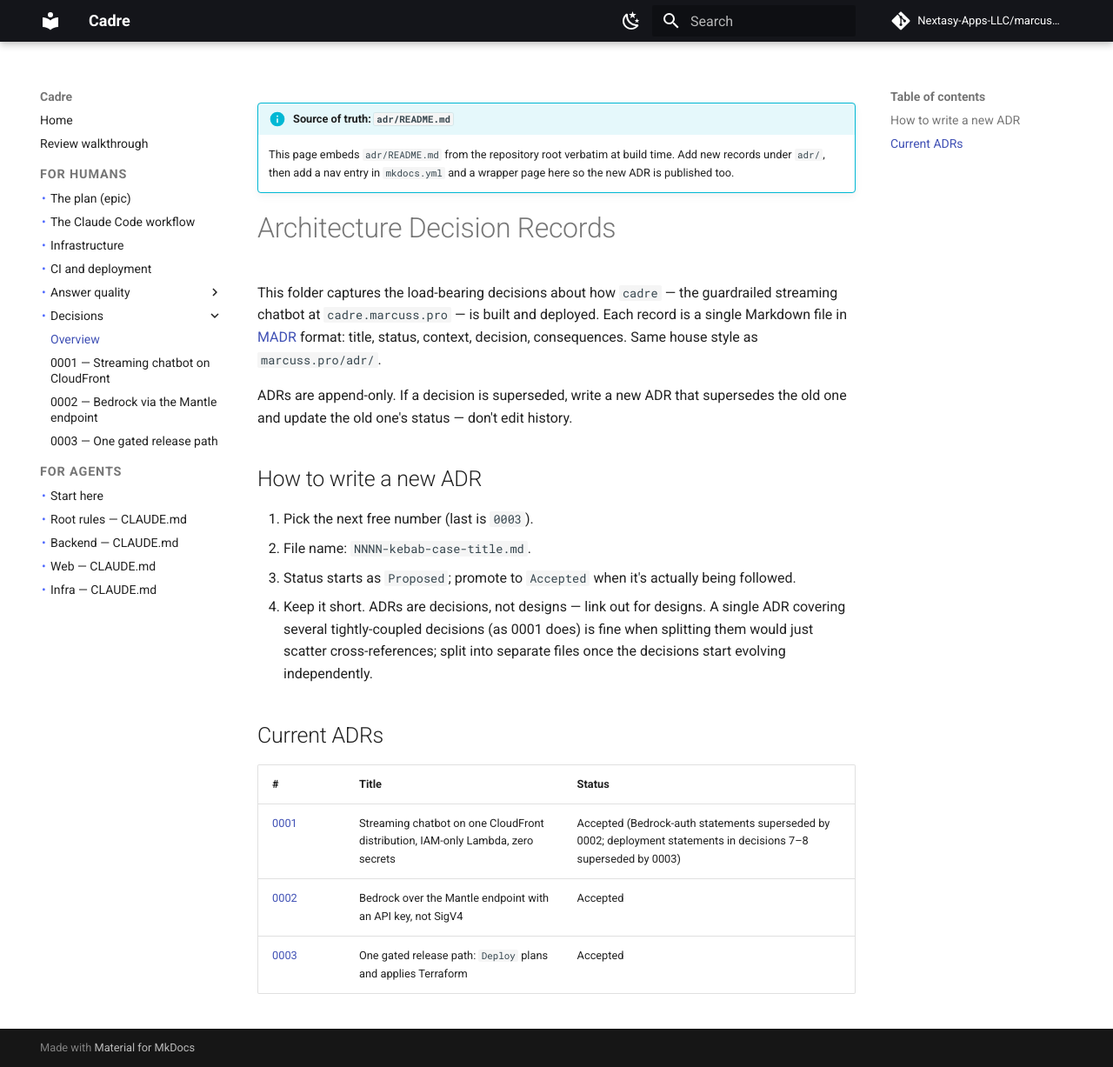
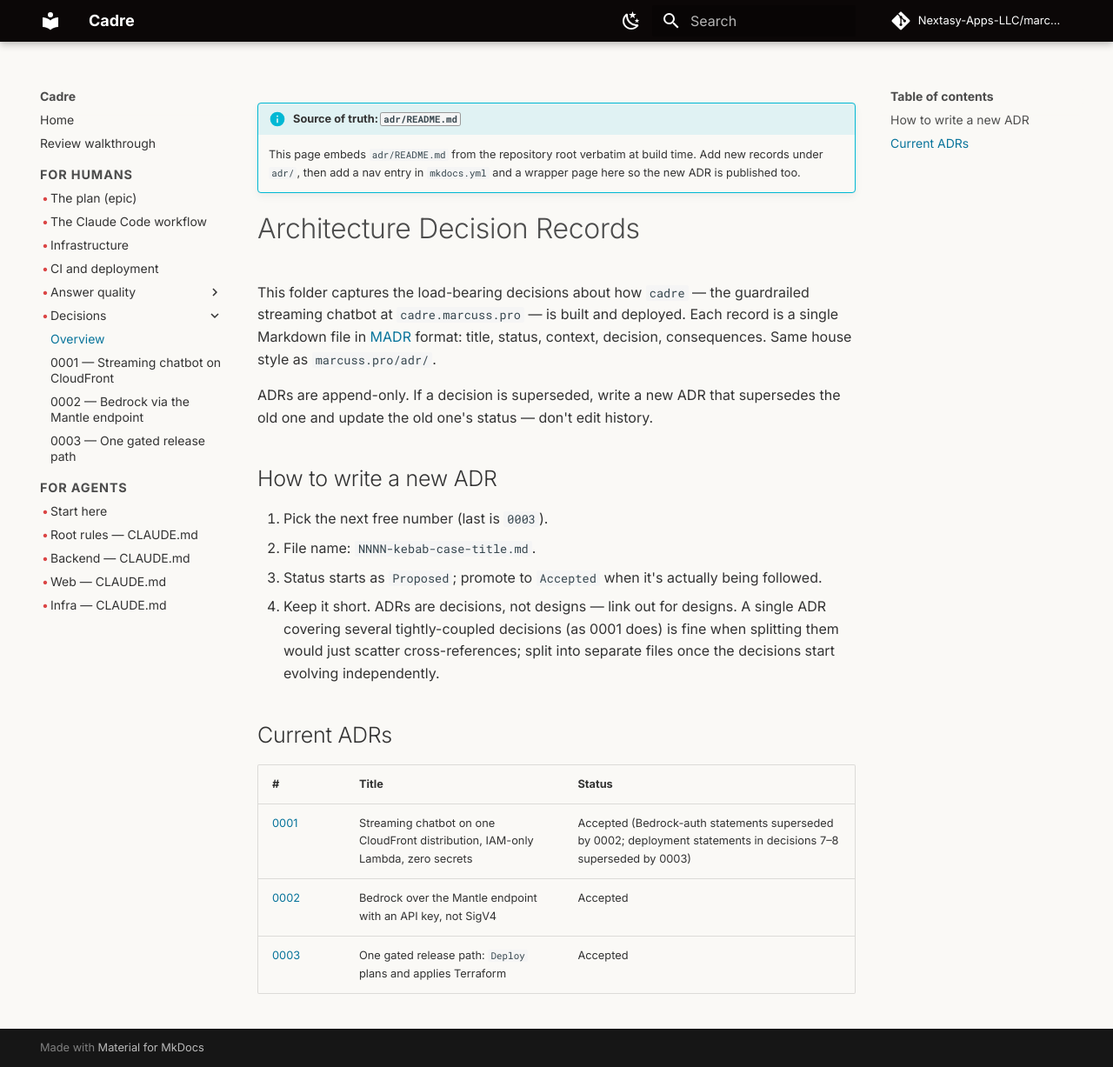
Before and after one commit to Nextasy-Apps-LLC/marcuss-cadre-test, an MkDocs documentation site: the page built from docs/adr/index.md, in a window 1280 px wide and 1227 px high. Shown: the whole window at 87% size. Built offline with MkDocs 1.6.1 and Material for MkDocs 9.7.7, drawn with Linux system fonts in a browser that asks for light colours; comment, search, counter and statistics services are not loaded.

Commit message:
docs: theme matches cadreai.com
Palette lifted from the live site (Webflow): sand background #faf9f6,
near-black header #0b0707, cadre red #db4545 accent, blue #08749b links,
Inter typeface. mkdocs.yml uses primary/accent custom + brand.css sets the
Material variables per scheme (light and slate).

```diff
--- /dev/null
+++ b/docs/stylesheets/brand.css
@@ -0,0 +1,54 @@
+/*
+ * Cadre AI brand overrides.
+ *
+ * Palette lifted from the live site's stylesheet (www.cadreai.com, Webflow):
+ *   --cadre-sand          #faf9f6   page background
+ *   --cadre-sand-dark     #f2efe4   panel / hover fills
+ *   --colors--primary-black #0b0707 header + primary buttons
+ *   --cadre-red           #db4545   accent / hover
+ *   --cadre-blue          #08749b   secondary accent / links
+ * Inter is the brand typeface (configured as theme.font.text).
+ *
+ * Material ships a fixed palette; `primary: custom` / `accent: custom` in
+ * mkdocs.yml delegate the colors to the variables below, per scheme.
+ */
+
+/* Light scheme */
+[data-md-color-scheme="default"] {
+  --md-primary-fg-color: #0b0707;
+  --md-primary-fg-color--light: #4c4c4c;
+  --md-primary-fg-color--dark: #000000;
+  --md-primary-bg-color: #ffffff;
+
+  --md-accent-fg-color: #db4545;
+  --md-accent-fg-color--light: #f2efe4;
+  --md-accent-fg-color--dark: #b93a3a;
+
+  --md-default-bg-color: #faf9f6;
+  --md-default-fg-color: #333333;
+  --md-default-fg-color--light: #4c4c4c;
+  --md-default-fg-color--lighter: #666666;
+  --md-default-fg-color--lightest: #999999;
+
+  --md-typeset-a-color: #08749b;
+}
+
+/* Dark scheme — near-black from the brand, sand text for contrast */
+[data-md-color-scheme="slate"] {
+  --md-primary-fg-color: #0b0707;
+  --md-primary-fg-color--light: #4c4c4c;
+  --md-primary-fg-color--dark: #000000;
+  --md-primary-bg-color: #ffffff;
+
+  --md-accent-fg-color: #db4545;
+  --md-accent-fg-color--light: #f2efe4;
+  --md-accent-fg-color--dark: #b93a3a;
+
+  --md-default-bg-color: #1a1616;
+  --md-default-fg-color: #faf9f6;
+  --md-default-fg-color--light: #e5e5e5;
+  --md-default-fg-color--lighter: #b3b3b3;
+  --md-default-fg-color--lightest: #808080;
+
+  --md-typeset-a-color: #4fa8d0;
+}
--- a/mkdocs.yml
+++ b/mkdocs.yml
@@ -29,18 +29,21 @@ exclude_docs: |
 
 theme:
   name: material
+  font:
+    text: Inter
+    code: Roboto Mono
   palette:
     - media: "(prefers-color-scheme: light)"
       scheme: default
-      primary: black
-      accent: indigo
+      primary: custom
+      accent: custom
       toggle:
         icon: material/weather-night
         name: Switch to dark mode
     - media: "(prefers-color-scheme: dark)"
       scheme: slate
-      primary: black
-      accent: indigo
+      primary: custom
+      accent: custom
       toggle:
         icon: material/weather-sunny
         name: Switch to light mode
@@ -57,6 +60,7 @@ theme:
 # turns them into actual headers and gives the link lists bullets so the
 # drawer reads as an outline, not a wall of text.
 extra_css:
+  - stylesheets/brand.css
   - stylesheets/nav.css
 
 plugins:
```
